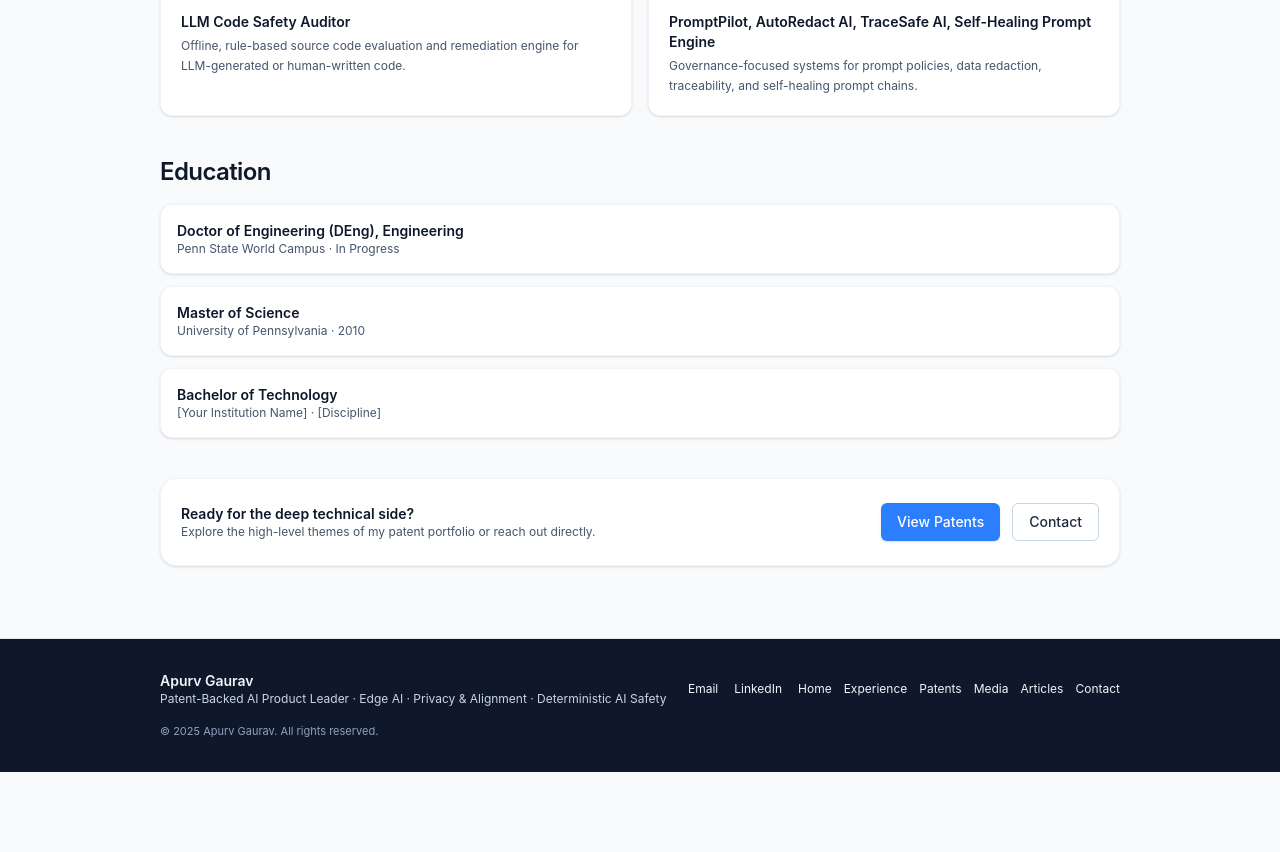
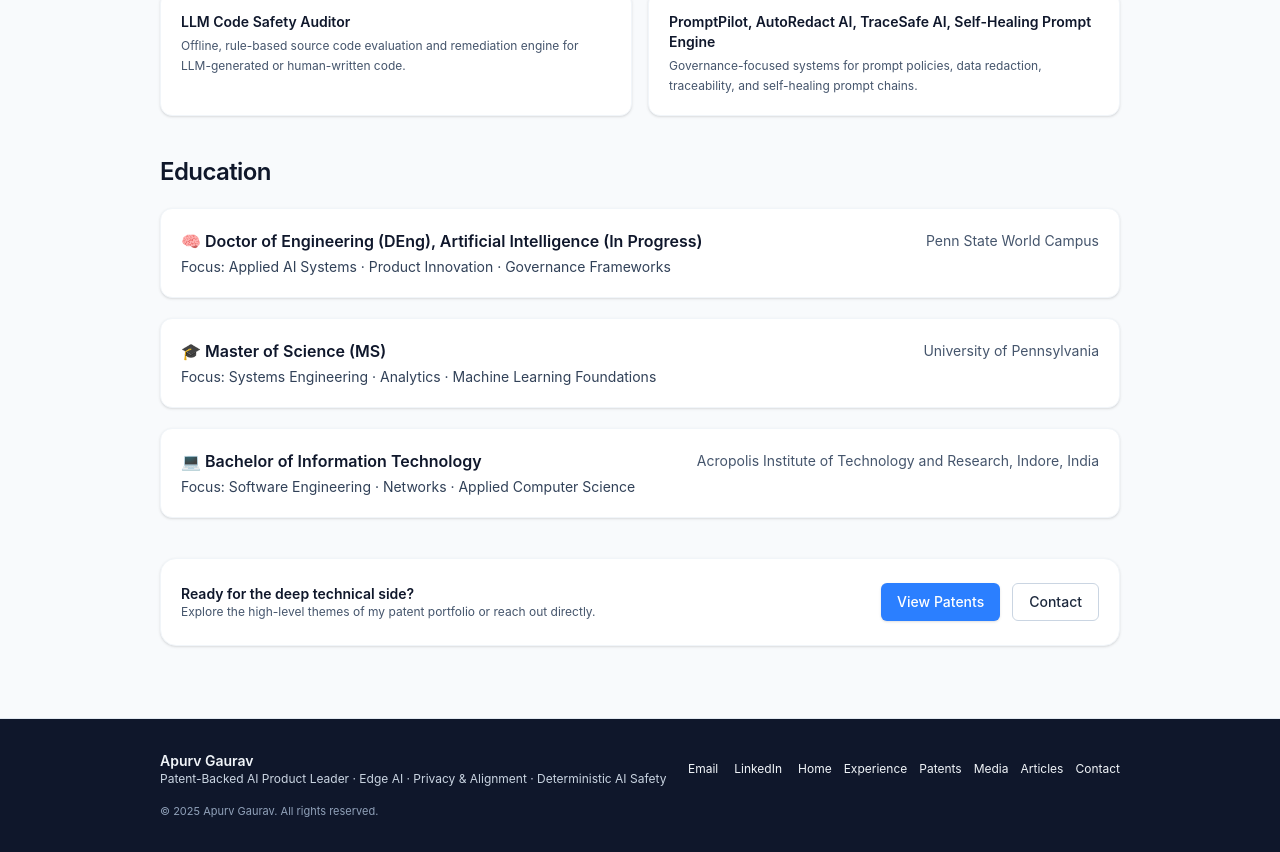
Before and after one commit to apurvgaurav/apurv-portfolio, a Next.js app: page /experience in a window 1280 px wide. Shown: the part 1531-2383 px from the top of the page. Before the commit the page ends 2303 px from the top, so only its background shows below. Built offline with nearby package versions, Linux system fonts and the light colour scheme.

Commit message:
Update page.tsx

```diff
--- a/app/experience/page.tsx
+++ b/app/experience/page.tsx
@@ -187,38 +187,42 @@
       </section>
 
       {/* Education */}
-      <section className="space-y-4">
-        <h2 className="text-xl sm:text-2xl font-semibold tracking-tight">
-          Education
-        </h2>
-        <div className="space-y-3">
-          <div className="bg-white rounded-xl p-4 border border-slate-100 shadow-sm">
-            <p className="text-sm font-semibold text-slate-900">
-              Doctor of Engineering (DEng), Engineering
-            </p>
-            <p className="text-xs text-slate-600">
-              Penn State World Campus · In Progress
-            </p>
-          </div>
-          <div className="bg-white rounded-xl p-4 border border-slate-100 shadow-sm">
-            <p className="text-sm font-semibold text-slate-900">
-              Master of Science
-            </p>
-            <p className="text-xs text-slate-600">
-              University of Pennsylvania · 2010
-            </p>
-          </div>
-          <div className="bg-white rounded-xl p-4 border border-slate-100 shadow-sm">
-            <p className="text-sm font-semibold text-slate-900">
-              Bachelor of Technology
-            </p>
-            <p className="text-xs text-slate-600">
-              {/* Replace with your institution and discipline */}
-              [Your Institution Name] · [Discipline]
-            </p>
-          </div>
-        </div>
-      </section>
+<section className="space-y-5 mt-10">
+  <h2 className="text-xl sm:text-2xl font-semibold tracking-tight">Education</h2>
+
+  <div className="bg-white rounded-xl p-5 border border-slate-100 shadow-sm hover:shadow-md transition-shadow">
+    <div className="flex flex-col sm:flex-row sm:items-center sm:justify-between">
+      <h3 className="text-base font-semibold text-slate-900">
+        🧠 Doctor of Engineering (DEng), Artificial Intelligence (In Progress)
+      </h3>
+      <p className="text-sm text-slate-600">Penn State World Campus</p>
+    </div>
+    <p className="mt-1 text-sm text-slate-700">Focus: Applied AI Systems · Product Innovation · Governance Frameworks</p>
+  </div>
+
+  <div className="bg-white rounded-xl p-5 border border-slate-100 shadow-sm hover:shadow-md transition-shadow">
+    <div className="flex flex-col sm:flex-row sm:items-center sm:justify-between">
+      <h3 className="text-base font-semibold text-slate-900">🎓 Master of Science (MS)</h3>
+      <p className="text-sm text-slate-600">University of Pennsylvania</p>
+    </div>
+    <p className="mt-1 text-sm text-slate-700">Focus: Systems Engineering · Analytics · Machine Learning Foundations</p>
+  </div>
+
+  <div className="bg-white rounded-xl p-5 border border-slate-100 shadow-sm hover:shadow-md transition-shadow">
+    <div className="flex flex-col sm:flex-row sm:items-center sm:justify-between">
+      <h3 className="text-base font-semibold text-slate-900">
+        💻 Bachelor of Information Technology
+      </h3>
+      <p className="text-sm text-slate-600">
+        Acropolis Institute of Technology and Research, Indore, India
+      </p>
+    </div>
+    <p className="mt-1 text-sm text-slate-700">
+      Focus: Software Engineering · Networks · Applied Computer Science
+    </p>
+  </div>
+</section>
+
 
       {/* CTA Strip */}
       <section className="bg-white rounded-2xl px-5 py-6 shadow-sm border border-slate-100 flex flex-col sm:flex-row sm:items-center sm:justify-between gap-3">
```
